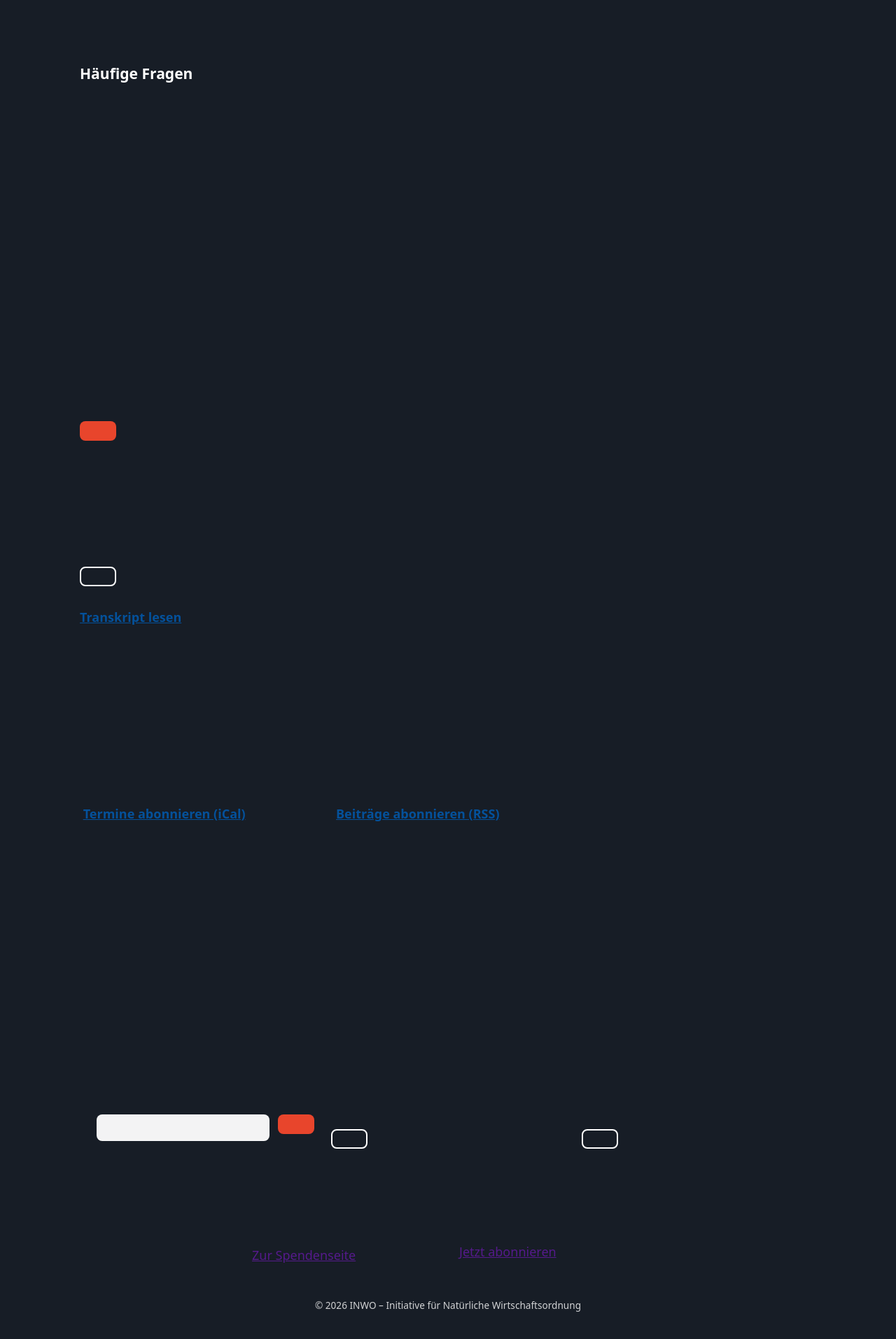
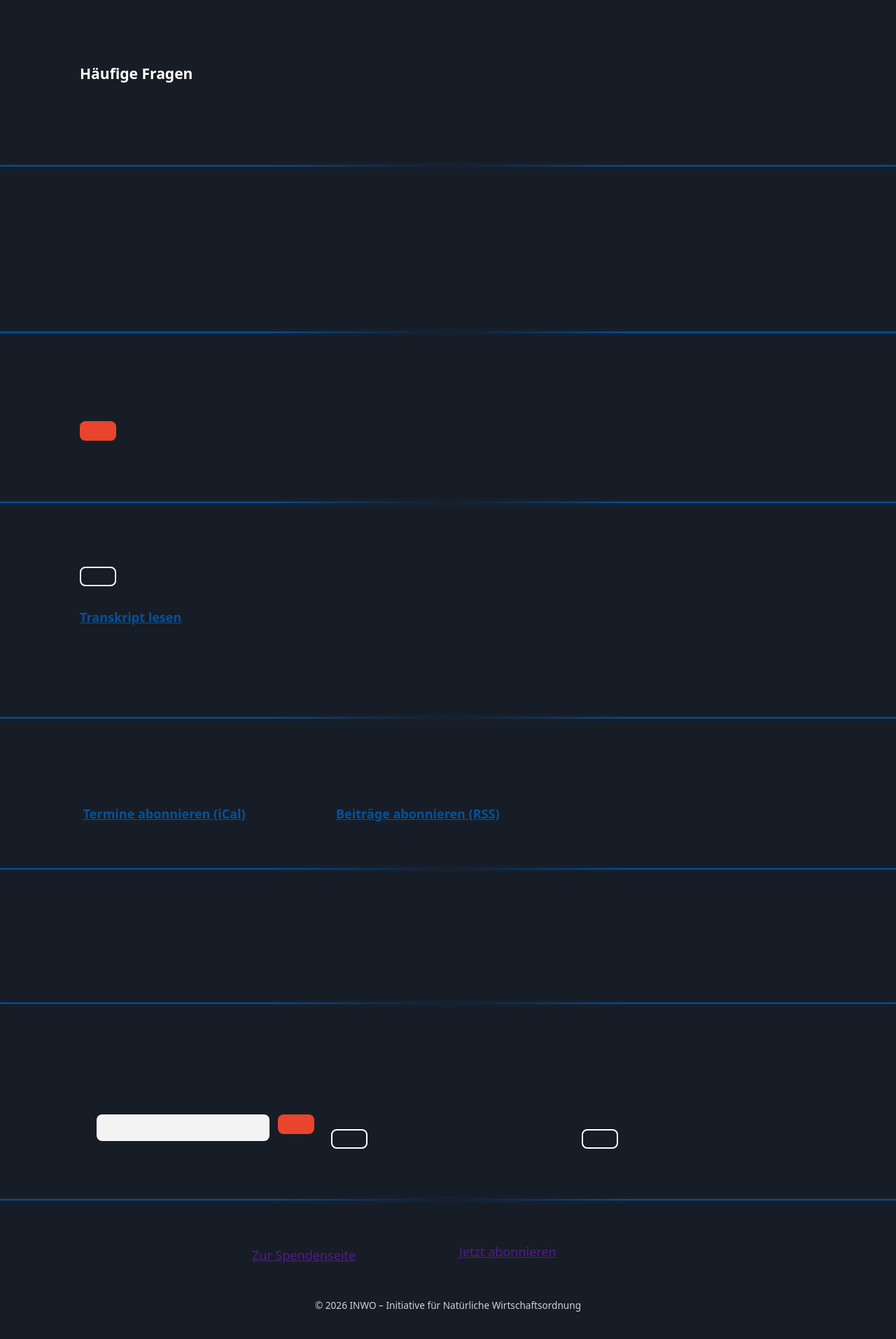
Before and after one commit to INWO-ev/website, a Node project: template src/views/index.njk in a window 1280 px wide. Shown: the part 840-2754 px from the top of the page at 70% size. Run offline with Node 20 templates, Linux system fonts and the light colour scheme; the template is opened without the code that fills it, so the values that code supplies are empty.

Commit message:
fix: make section separator a horizontal divider line, not vertical edge bars
The previous edge-glow (vertical bars tinting each section's left/right
margins for its full height) never actually marked the seam between two
stacked sections, so sections still read as visually unseparated -
especially since the site-wide dark color mode makes every section,
light or dark themed, render the same near-black background by default.

Replaced it with a thin horizontal line at the top of each section
(except the hero), with a true left-to-right gradient: solid blue at
the line's own ends, fading to transparent toward its center, plus a
small glow via box-shadow. This sits right at the section boundary,
which is what actually separates stacked sections.

Co-Authored-By: Claude Sonnet 5 <noreply@anthropic.com>

```diff
--- a/src/client/css/tokens.css
+++ b/src/client/css/tokens.css
@@ -40,9 +40,9 @@ html {
 }
 
 /* Dark-rhythm sections used to be a solid navy block (--inwo-gradient).
-   They're now the same neutral near-black as the site-wide dark mode,
-   with a thin blue edge glow (below) standing in for the old full-blue
-   fill as the visual separator between sections. */
+   They're now the same neutral near-black as the site-wide dark mode;
+   the horizontal divider line (below) is the visual separator between
+   sections now, standing in for the old full-blue fill. */
 [data-theme='dark'] {
   background: var(--surface-dark);
   color: var(--text-on-dark);
@@ -53,56 +53,38 @@ html {
   color: var(--text-on-light);
 }
 
-/* Blue edge-glow separators for dark-rhythm sections (not the hero,
-   which keeps its own video/gradient-overlay treatment). Each side's
-   own gradient is divided roughly into thirds: a visible solid-ish
-   stripe along the first third (from the edge), fading through the
-   middle third, and fully transparent by the final third - so the
-   stripe visibly "disappears" well before reaching the section's
-   center instead of spanning all the way across. */
-[data-theme='dark']:not(.section--hero) {
+/* Thin blue divider line at the top of each section (not the hero,
+   which is the very first thing on the page and keeps its own
+   video/gradient-overlay treatment). Sections stack vertically, so the
+   separator is a horizontal line sitting right at the seam between two
+   sections - not a vertical accent running down the sides. The color
+   is a true gradient (not a hard-edged stripe): solid blue at the
+   line's own left/right ends, fading out toward its own horizontal
+   center so it visibly dissolves into the background before meeting
+   in the middle. A soft box-shadow adds the small glow. */
+.section:not(.section--hero),
+.site-footer {
   position: relative;
-  overflow: hidden;
 }
 
-[data-theme='dark']:not(.section--hero)::before,
-[data-theme='dark']:not(.section--hero)::after {
+.section:not(.section--hero)::before,
+.site-footer::before {
   content: '';
   position: absolute;
   top: 0;
-  bottom: 0;
-  width: min(33%, 320px);
+  left: 0;
+  right: 0;
+  height: 2px;
   pointer-events: none;
-  /* Negative, not 0: a positioned z-index:0 box paints above static
-     in-flow content per the CSS stacking order, which would put this
-     glow on top of .section__inner's text. Negative keeps it behind. */
-  z-index: -1;
-}
-
-[data-theme='dark']:not(.section--hero)::before {
-  left: 0;
-  background:
-    linear-gradient(
-      to right,
-      rgba(4, 81, 155, 0.9) 0%,
-      rgba(4, 81, 155, 0.9) 33%,
-      rgba(4, 81, 155, 0.25) 66%,
-      rgba(4, 81, 155, 0) 100%
-    ),
-    radial-gradient(ellipse 220px 70% at 0% 50%, rgba(4, 81, 155, 0.45), transparent 70%);
-}
-
-[data-theme='dark']:not(.section--hero)::after {
-  right: 0;
-  background:
-    linear-gradient(
-      to left,
-      rgba(4, 81, 155, 0.9) 0%,
-      rgba(4, 81, 155, 0.9) 33%,
-      rgba(4, 81, 155, 0.25) 66%,
-      rgba(4, 81, 155, 0) 100%
-    ),
-    radial-gradient(ellipse 220px 70% at 100% 50%, rgba(4, 81, 155, 0.45), transparent 70%);
+  box-shadow: 0 0 6px rgba(4, 81, 155, 0.5);
+  background: linear-gradient(
+    to right,
+    var(--inwo-blue-1) 0%,
+    var(--inwo-blue-1) 30%,
+    transparent 50%,
+    var(--inwo-blue-1) 70%,
+    var(--inwo-blue-1) 100%
+  );
 }
 
 /* Site-wide dark/light mode toggle (in addition to the per-section
```
